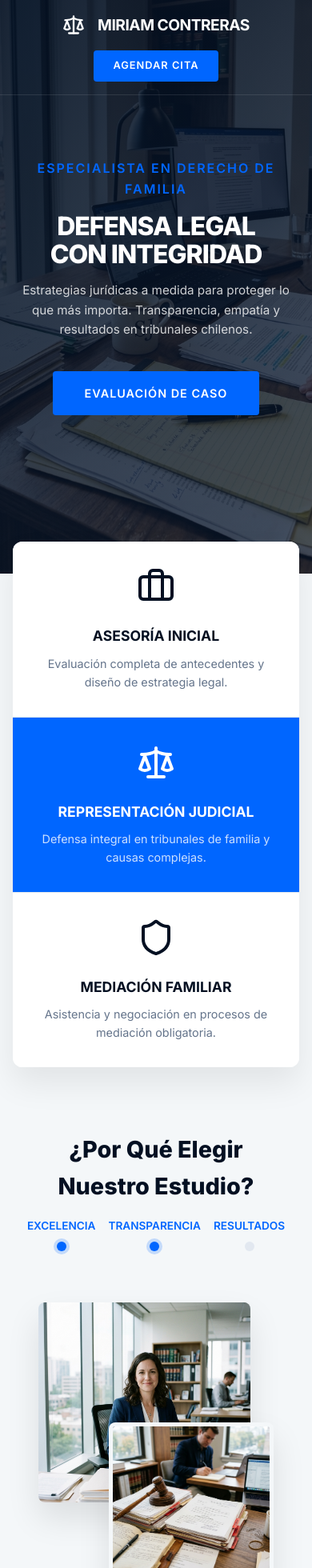
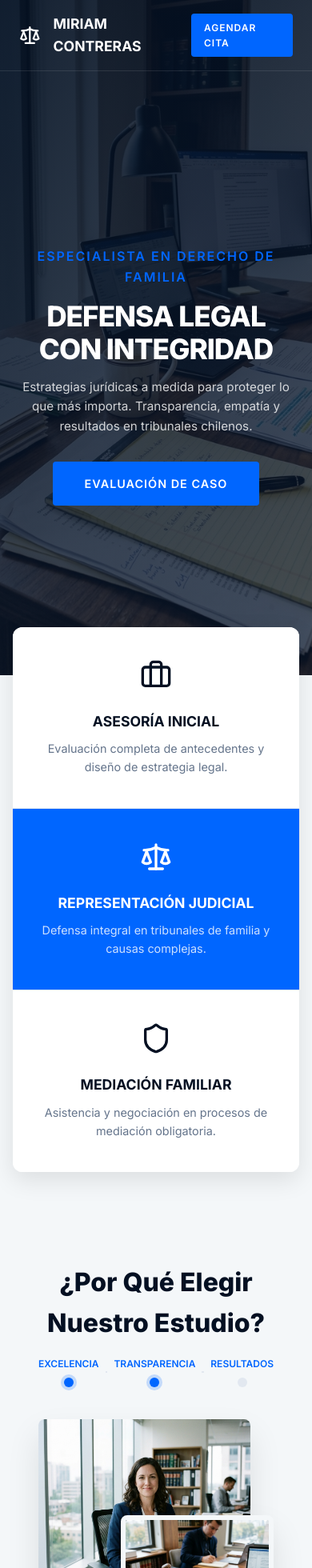
Before and after one commit to CarlosL-Code/sitio-web-abogado-servicio, a Next.js app: page / in a window 390 px wide. Shown: the top 1960 px of the page at 80% size. Built offline with nearby package versions, Linux system fonts and the light colour scheme; a web font is replaced by a local one.

Commit message:
Apply premium mobile CSS fixes

```diff
--- a/src/app/globals.css
+++ b/src/app/globals.css
@@ -867,90 +867,123 @@ a {
 }
 
 /* ==================================
-   Mobile Responsiveness (max-width: 768px)
+   Mobile Responsiveness (Premium)
 ================================== */
 @media (max-width: 768px) {
-  /* Navigation */
+  /* Navigation - Keep it in one row, no wrapping */
   .top-nav {
-    padding: 1rem;
-    flex-wrap: wrap;
-    gap: 1rem;
-    justify-content: center;
+    padding: 1rem 1.5rem;
+    flex-wrap: nowrap;
+    justify-content: space-between;
+    align-items: center;
   }
   .top-nav.scrolled {
-    padding: 1rem;
+    padding: 1rem 1.5rem;
   }
   .nav-links {
-    display: none; /* Hide on very small screens to keep it clean, rely on CTA */
+    display: none; /* Hide links, keep logo and CTA */
   }
   .nav-brand h1 {
-    font-size: 1.2rem;
+    font-size: 1.1rem;
+    letter-spacing: 0;
+  }
+  .nav-contact .btn-solid-blue {
+    padding: 0.5rem 1rem;
+    font-size: 0.75rem;
   }
 
   /* Hero Section */
-  .hero-title {
-    font-size: 2rem;
-    margin-bottom: 1rem;
+  .hero-section {
+    height: 100vh;
+    min-height: 500px;
   }
   .hero-content {
-    padding: 1rem;
+    padding: 6rem 1.5rem 0;
+  }
+  .hero-title {
+    font-size: 2.2rem;
+    margin-bottom: 1rem;
+    line-height: 1.15;
   }
   .hero-content p {
     font-size: 0.95rem !important;
+    margin-bottom: 2rem !important;
   }
 
   /* Overlapping Cards */
   .overlap-cards-wrapper {
-    margin-top: -40px;
-    margin-bottom: 2rem;
+    margin-top: -60px;
+    margin-bottom: 3rem;
     padding: 0 1rem;
   }
   .overlap-grid {
+    grid-template-columns: 1fr;
     border-radius: 12px;
+    box-shadow: 0 10px 30px rgba(0,0,0,0.1);
   }
   .overlap-card {
-    padding: 2rem 1.5rem;
+    padding: 2.5rem 1.5rem;
     border-right: none;
     border-bottom: 1px solid var(--border-light);
   }
   .overlap-card:last-child {
     border-bottom: none;
   }
+  .overlap-icon svg {
+    width: 40px;
+    height: 40px;
+  }
 
   /* About & Timeline */
   .about-section {
-    padding: 3rem 1rem;
+    padding: 4rem 1rem;
+  }
+  .section-header {
+    margin-bottom: 2.5rem;
   }
   .section-title {
-    font-size: 1.8rem;
+    font-size: 2rem;
   }
   .timeline-dots {
     gap: 0.5rem;
+    margin-bottom: 2.5rem;
   }
   .line-connect {
-    width: 30px;
+    width: 20px;
+  }
+  .timeline-item span {
+    font-size: 0.75rem;
+  }
+  .about-grid {
+    gap: 2.5rem;
   }
   .about-images {
-    height: 350px;
+    height: 300px;
   }
   .about-img-main {
     width: 90%;
-    height: 250px;
+    height: 220px;
   }
   .about-img-sub {
-    width: 70%;
-    height: 200px;
-    border-width: 5px;
+    width: 65%;
+    height: 180px;
+    border-width: 6px;
+  }
+  .about-text h3 {
+    font-size: 1.5rem;
   }
 
   /* News */
   .news-section {
-    padding: 3rem 1rem;
+    padding: 4rem 1rem;
   }
   .news-header-flex {
     flex-direction: column;
     align-items: flex-start;
     gap: 1rem;
+    border-bottom: none;
+    padding-bottom: 0;
+    margin-bottom: 2rem;
   }
   .news-header-title {
     font-size: 1.8rem;
@@ -958,40 +991,65 @@ a {
   .news-header-desc {
     text-align: left;
     max-width: 100%;
+    font-size: 0.95rem;
   }
   .news-grid {
     grid-template-columns: 1fr;
+    gap: 1.5rem;
+  }
+  .news-image {
+    height: 180px;
+  }
+  .news-content {
+    padding: 1.5rem;
   }
 
   /* Dark Services */
   .dark-services {
-    padding: 4rem 1rem;
+    padding: 4rem 1.5rem;
   }
   .dark-title {
-    font-size: 2rem;
+    font-size: 1.8rem;
+  }
+  .services-box-grid {
+    grid-template-columns: 1fr;
+    gap: 1rem;
+  }
+  .service-box {
+    padding: 1.5rem;
   }
 
   /* Footer */
   .footer-grid {
     grid-template-columns: 1fr;
-    gap: 2rem;
+    gap: 2.5rem;
   }
   .footer {
-    padding: 3rem 1rem 1rem;
+    padding: 4rem 1.5rem 1.5rem;
   }
 
   /* Booking Page */
   .booking-page-container {
-    padding: 1rem;
+    padding: 2rem 1rem;
+  }
+  .booking-card {
+    border-radius: 16px;
   }
   .booking-header {
     padding: 2rem 1.5rem;
   }
   .booking-header h2 {
-    font-size: 1.5rem;
+    font-size: 1.6rem;
+  }
+  .booking-header p {
+    font-size: 0.9rem;
+    margin-bottom: 1.5rem;
   }
   .booking-body {
     padding: 1.5rem;
+  }
+  .step-container h3 {
+    font-size: 1.3rem;
   }
   .datetime-selection,
   .form-grid-2 {
@@ -999,7 +1057,7 @@ a {
     gap: 1rem;
   }
   .step-actions {
-    flex-direction: column;
+    flex-direction: column-reverse;
     gap: 1rem;
   }
   .step-actions button {
```
